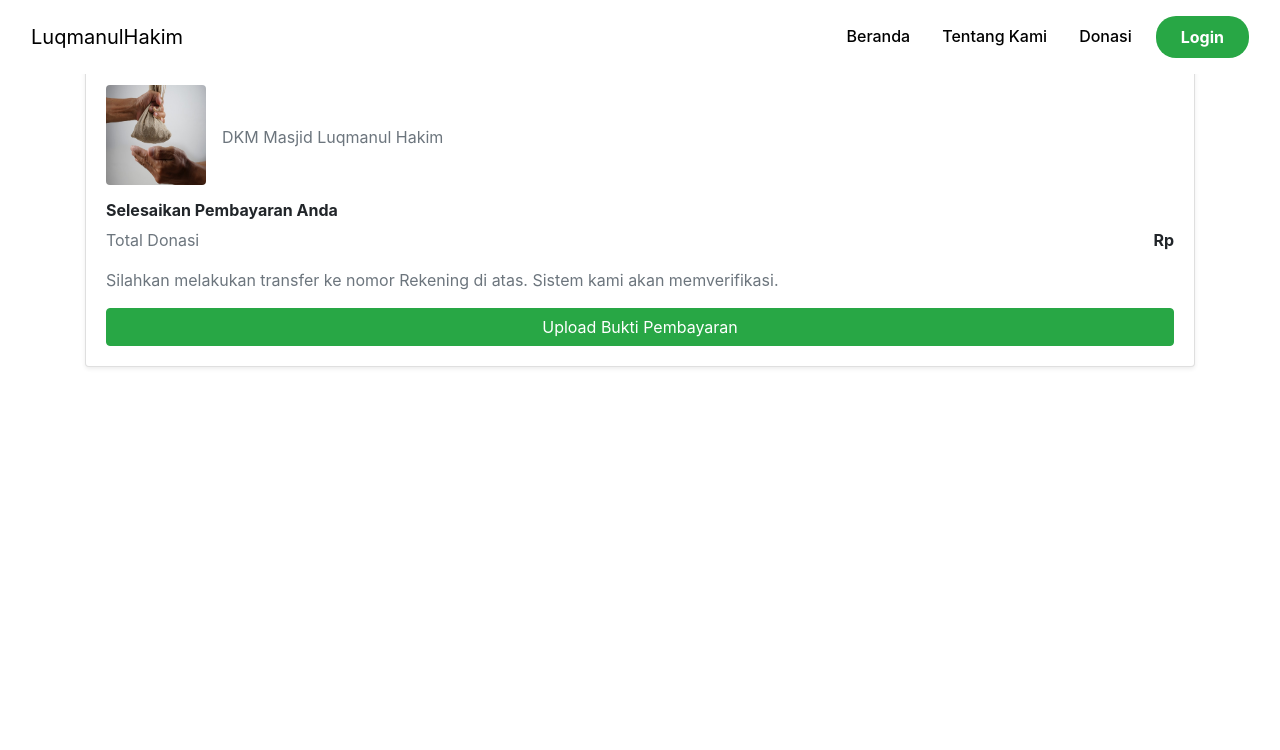
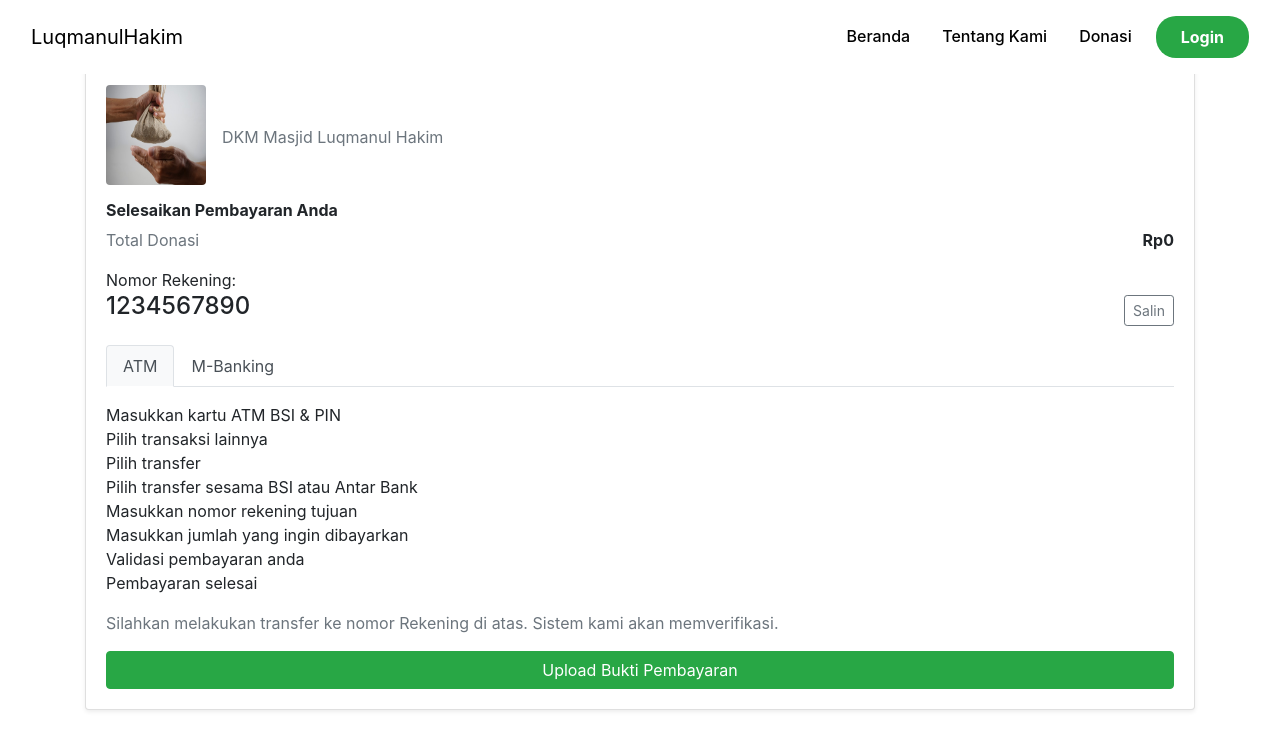
Before and after one commit to Naufalhff/AplikasiPengelolaanDonasiMasjid, a Vue app in the folder frontend/user/: page /detaildonasi/nominal/formdonasi/pembayaran in a window 1280 px wide. Shown: the top 750 px of the page. Built offline with nearby package versions, Linux system fonts and the light colour scheme; no server answers.

Commit message:
update fe

```diff
--- a/frontend/user/src/views/DetailDonasi.vue
+++ b/frontend/user/src/views/DetailDonasi.vue
@@ -5,7 +5,7 @@
         <div class="card">
           <img :src="image" class="card-img-top" alt="Donation Box" />
           <div class="card-body">
-            <h2 class="card-title text-primary">
+            <h2 class="card-title">
               {{ program.nama_kegiatan }}
             </h2>
             <p class="card-text">
--- a/frontend/user/src/views/FormDonasi.vue
+++ b/frontend/user/src/views/FormDonasi.vue
@@ -158,7 +158,7 @@ import CryptoJS from "crypto-js";
 export default {
   data() {
     return {
-      selectedAmount: this.$route.query.amount,
+      selectedAmount: this.$route.query.amount || 0,
       donation: {
         image: require("../assets/images/infaq.jpeg"),
       },
@@ -173,7 +173,7 @@ export default {
 
       errorMessage: "",
       data: [],
-      key: "Proyek-3-Mantap"
+      key: "Proyek-3-Mantap",
     };
   },
   mounted() {
@@ -182,7 +182,8 @@ export default {
   },
   methods: {
     goBack() {
-      this.$router.push({ path: "/detaildonasi/nominal/formdonasi" });
+      const id = this.$route.query.id; // ambil id dari query yang sudah ada
+      this.$router.push({ path: "/detaildonasi/nominal", query: { id } });
     },
     confirmDonation() {
       if (!this.validateForm()) {
@@ -218,24 +219,34 @@ export default {
     },
     submit() {
       this.KembaliDonasi();
-      const name = CryptoJS.AES.encrypt(this.donor.fullName, this.key).toString();
-      const phone = CryptoJS.AES.encrypt(this.donor.phoneNumber, this.key).toString();
-      const address = CryptoJS.AES.encrypt(this.donor.address, this.key).toString();
+      const name = CryptoJS.AES.encrypt(
+        this.donor.fullName,
+        this.key
+      ).toString();
+      const phone = CryptoJS.AES.encrypt(
+        this.donor.phoneNumber,
+        this.key
+      ).toString();
+      const address = CryptoJS.AES.encrypt(
+        this.donor.address,
+        this.key
+      ).toString();
       const email = CryptoJS.AES.encrypt(this.donor.email, this.key).toString();
 
       this.$router.push({
-        path: '/detaildonasi/nominal/formdonasi/pembayaran',
+        path: "/detaildonasi/nominal/formdonasi/pembayaran",
         query: {
           id: this.data.id_kegiatan,
+
           name: name,
           phone: phone,
           address: address,
           email: email,
           amount: this.selectedAmount,
-          payment: this.donor.paymentMethod
-        }
-      })
-    }
+          payment: this.donor.paymentMethod,
+        },
+      });
+    },
   },
 };
 </script>
--- a/frontend/user/src/views/PembayaranPage.vue
+++ b/frontend/user/src/views/PembayaranPage.vue
@@ -20,13 +20,11 @@
         <h6 class="font-weight-bold">Selesaikan Pembayaran Anda</h6>
         <div class="d-flex justify-content-between align-items-center mb-3">
           <span class="text-muted">Total Donasi</span>
-          <span class="font-weight-bold"
-            >Rp{{ this.$route.query.amount }}</span
-          >
+          <span class="font-weight-bold">Rp{{ selectedAmount }}</span>
         </div>
 
         <!-- Account Number for BSI -->
-        <div class="mb-3" v-if="metodePembayaran === 'bsi'">
+        <div class="mb-3" v-if="metodePembayaran === 'BSI'">
           <p class="mb-0">Nomor Rekening:</p>
           <div class="d-flex justify-content-between align-items-center">
             <h4>{{ rekening }}</h4>
@@ -40,7 +38,7 @@
         </div>
 
         <!-- Payment Method Tabs for BSI -->
-        <div v-if="metodePembayaran === 'bsi'">
+        <div v-if="metodePembayaran === 'BSI'">
           <ul class="nav nav-tabs mb-3" role="tablist">
             <li class="nav-item">
               <a
@@ -96,7 +94,7 @@
         </div>
 
         <!-- Payment Method Tabs for QRIS -->
-        <div v-if="metodePembayaran === 'qris'">
+        <div v-if="metodePembayaran === 'QRIS'">
           <ul class="nav nav-tabs mb-3" role="tablist">
             <li class="nav-item">
               <a
@@ -112,7 +110,7 @@
 
           <div class="tab-content">
             <!-- QRIS Instructions -->
-            <div class="tab-pane fade show active" id="qris" role="tabpanel">
+            <div class="tab-pane fade show active" id="QRIS" role="tabpanel">
               <p class="mb-0">Scan kode QRIS di bawah ini untuk membayar:</p>
               <img
                 :src="qrisImage"
@@ -158,7 +156,7 @@ export default {
       },
       data: {},
       selectedAmount: this.$route.query.amount || 0,
-      metodePembayaran: this.$route.query.metodePembayaran || " ",
+      metodePembayaran: this.$route.query.payment || "BSI", // default to "BSI"
       rekening: "",
       qrisImage: require("../assets/images/qris.jpg"),
     };
@@ -170,6 +168,10 @@ export default {
   watch: {
     "$route.query.amount"(newAmount) {
       this.selectedAmount = newAmount;
+    },
+    "$route.query.payment"(newPayment) {
+      this.metodePembayaran = newPayment;
+      this.setRekening(); // update rekening when payment method changes
     },
   },
   methods: {
@@ -185,16 +187,16 @@ export default {
         });
     },
     setRekening() {
-      if (this.metodePembayaran === "bsi") {
-        this.rekening = "1234567890"; // Ganti dengan nomor rekening BSI
-      } else if (this.metodePembayaran === "qris") {
-        this.rekening = "0987654321"; // Ganti dengan nomor rekening QRIS
+      if (this.metodePembayaran === "BSI") {
+        this.rekening = "1234567890"; // Replace with actual BSI account number
+      } else if (this.metodePembayaran === "QRIS") {
+        this.rekening = "0987654321"; // Replace with actual QRIS account number
       } else {
         this.rekening = "Nomor rekening tidak tersedia";
       }
     },
     copyAccountNumber() {
-      navigator.clipboard.writeText("32425262732");
+      navigator.clipboard.writeText(this.rekening); // dynamic rekening number
       alert("Nomor rekening berhasil disalin!");
     },
     completePayment() {
@@ -207,8 +209,8 @@ export default {
           address: this.$route.query.address,
           email: this.$route.query.email,
           amount: this.$route.query.amount,
-          payment: this.$route.query.payment
-         },
+          payment: this.$route.query.payment,
+        },
       });
     },
   },
--- a/frontend/user/src/views/UploadBukti.vue
+++ b/frontend/user/src/views/UploadBukti.vue
@@ -97,7 +97,11 @@
           <div class="modal-body text-center p-4">
             <i class="fas fa-check-circle fa-5x text-success"></i>
             <h5 class="mb-3 mt-3">Bukti Pembayaran Berhasil Dikirim!</h5>
-            <p>Terima kasih, bukti pembayaran Anda telah berhasil dikirim.</p>
+            <p>
+              Terima kasih, pembayaran Anda akan diverifikasi oleh admin. Mohon
+              tunggu maksimal 24 jam. Bukti pembayaran akan dikirimkan ke email
+              Anda!
+            </p>
             <div class="d-flex justify-content-center mt-4">
               <button
                 type="button"
@@ -166,33 +170,33 @@ export default {
     },
     submitFile() {
       if (this.selectedFile) {
-        console.log("FILE OK")
+        console.log("FILE OK");
         const formData = new FormData();
-        formData.append('file', this.selectedFile);
-        formData.append('id', this.$route.query.id);
-        formData.append('name', this.name);
-        formData.append('phone', this.phone);
-        formData.append('address', this.address);
-        formData.append('email', this.email);
-        formData.append('amount', this.$route.query.amount);
-        formData.append('payment', this.$route.query.payment);
+        formData.append("file", this.selectedFile);
+        formData.append("id", this.$route.query.id);
+        formData.append("name", this.name);
+        formData.append("phone", this.phone);
+        formData.append("address", this.address);
+        formData.append("email", this.email);
+        formData.append("amount", this.$route.query.amount);
+        formData.append("payment", this.$route.query.payment);
 
-        fetch('http://localhost:8000/api/upload', {
-          method: 'POST',
-          body: formData
+        fetch("http://localhost:8000/api/upload", {
+          method: "POST",
+          body: formData,
         })
-        .then(response => response.json())
-        .then(data => {
-          if (data.message) {
-            console.log("DATA OK")
-            this.modal.show()
-          } else {
-            console.log("DATA FAIL")
-          }
-        })
-        .catch(error => {
-          console.error('Upload error:', error);
-        });
+          .then((response) => response.json())
+          .then((data) => {
+            if (data.message) {
+              console.log("DATA OK");
+              this.modal.show();
+            } else {
+              console.log("DATA FAIL");
+            }
+          })
+          .catch((error) => {
+            console.error("Upload error:", error);
+          });
       } else {
         this.errorMessage = "Maaf, gambar belum di-upload.";
         this.successMessage = "";
@@ -226,7 +230,7 @@ export default {
           console.error("Error fetching data:", error);
         });
     },
-    decrypt(){
+    decrypt() {
       const bytes1 = CryptoJS.AES.decrypt(this.$route.query.name, this.key);
       this.name = bytes1.toString(CryptoJS.enc.Utf8);
       const bytes2 = CryptoJS.AES.decrypt(this.$route.query.phone, this.key);
@@ -235,7 +239,7 @@ export default {
       this.address = bytes3.toString(CryptoJS.enc.Utf8);
       const bytes4 = CryptoJS.AES.decrypt(this.$route.query.email, this.key);
       this.email = bytes4.toString(CryptoJS.enc.Utf8);
-    }
+    },
   },
 };
 </script>
```
Lines whose indentation alone changed are shown as unchanged.
